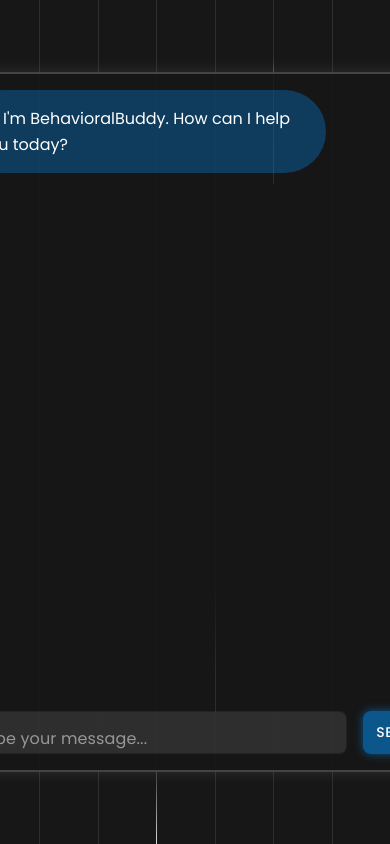
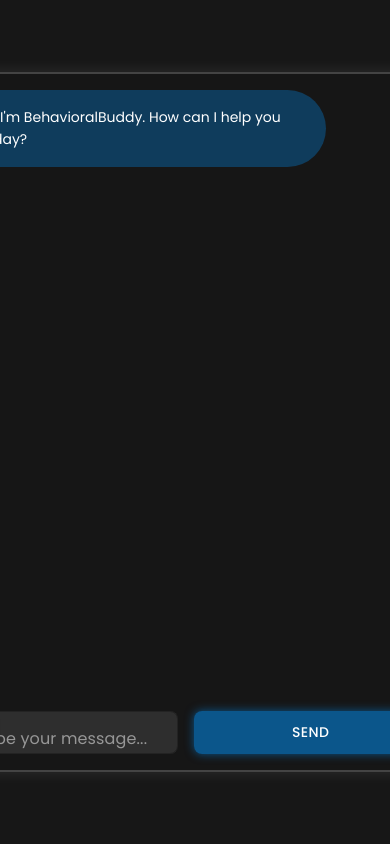
Before and after one commit to Wasif04/Customer-Support-AI, a Next.js app: page / in a window 390 px wide. Shown: the top 844 px of the page. Built offline with nearby package versions, Linux system fonts and the light colour scheme.

Commit message:
Added some media to css for phone UI

```diff
--- a/app/globals.css
+++ b/app/globals.css
@@ -78,3 +78,23 @@ body {
   0% { top: -50%; }
   100% { top: 110%; }
 }
+
+
+/* Media query for smaller screens */
+@media (max-width: 600px) {
+  .line {
+    display: none; /* Hide the lines on smaller screens */
+  }
+
+  body {
+    font-size: 14px; /* Adjust font size for smaller screens */
+  }
+
+  .MuiTextField-root {
+    width: 100% !important; /* Ensure the input field spans the full width */
+  }
+
+  .MuiButton-root {
+    width: 100%; /* Ensure the button spans the full width */
+  }
+}
```
